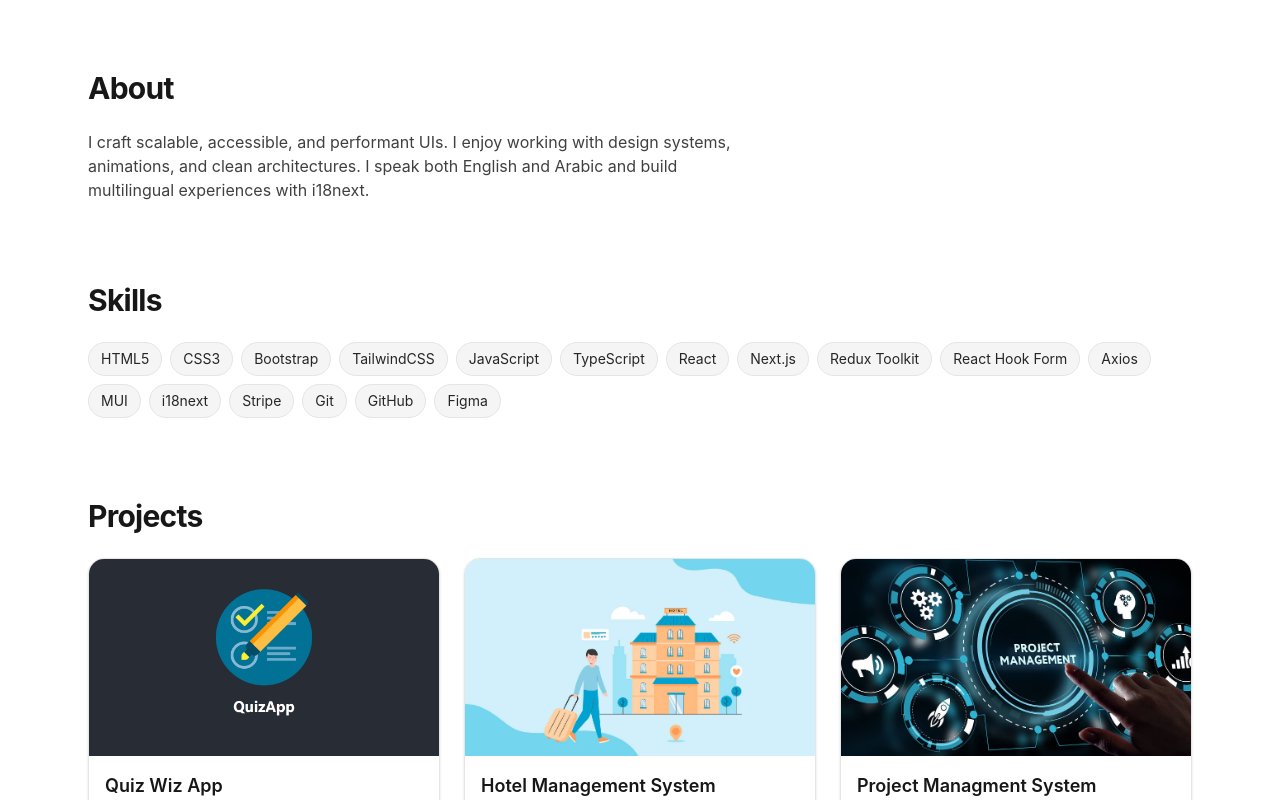
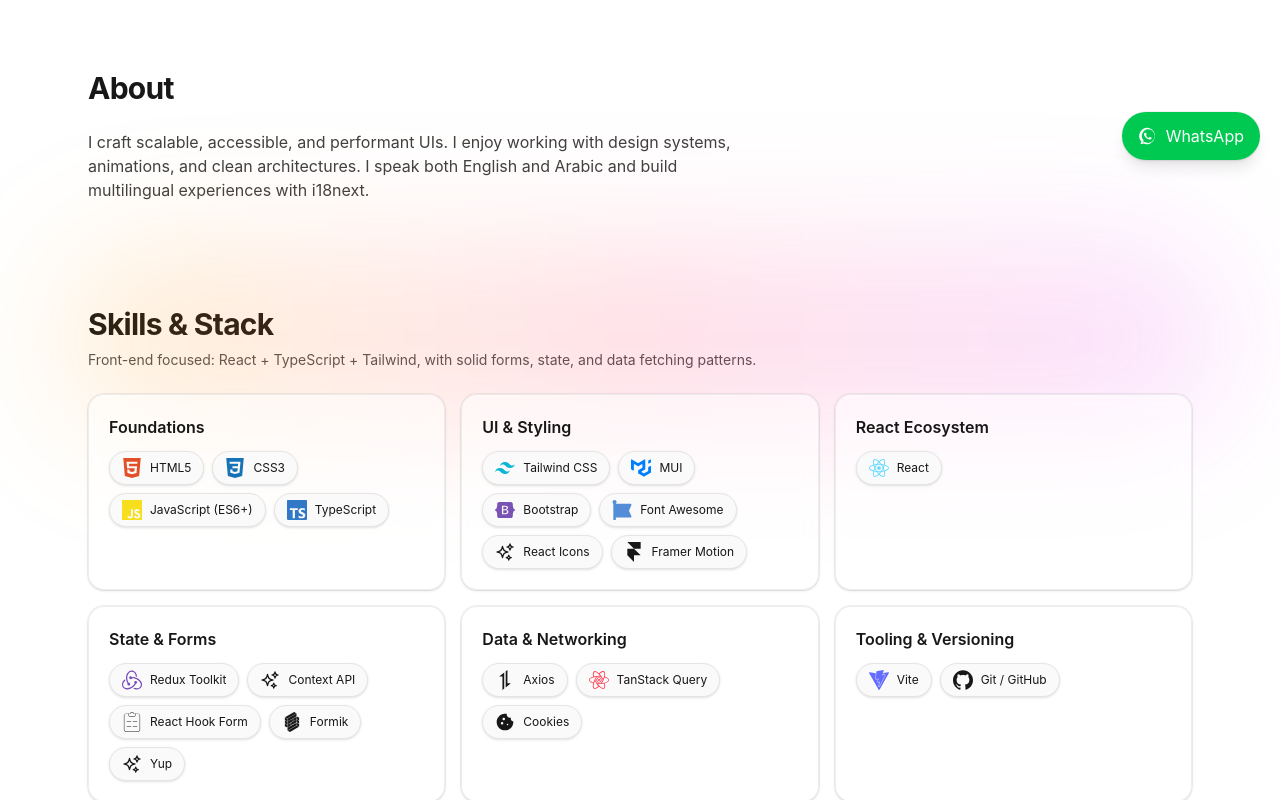
Before and after one commit to khaled955/khaledmansour, a React (Vite) app: page / in a window 1280 px wide. Shown: the part 620-1420 px from the top of the page. Built offline with nearby package versions, Linux system fonts and the light colour scheme.

Commit message:
enhance-skills

```diff
--- a/package.json
+++ b/package.json
@@ -14,6 +14,7 @@
     "framer-motion": "^12.23.12",
     "react": "^19.1.1",
     "react-dom": "^19.1.1",
+    "react-icons": "^5.5.0",
     "tailwindcss": "^4.1.11"
   },
   "devDependencies": {
--- a/src/App.tsx
+++ b/src/App.tsx
@@ -10,6 +10,7 @@ import Skills from "./components/Skills/Skills"
 import { DATA } from "./data/Data"
 import { useScrollSpy } from "./hooks/useScrollPay"
 import TypingSplash from "./components/TypingSplash/TypingSplash"
+import WhatsAppBadge from "./components/WhatsAppBadge/WhatsAppBadge"
 
 
 
@@ -47,6 +48,14 @@ function App(){
       )}
 
 
+{/* whats app badge */}
+ <WhatsAppBadge
+        phone="00966509784124"
+        message="Hi Khaled! I came from your portfolio."
+        variant="fab"
+      />
+
+
 
 
       <main aria-hidden={!splashDone} id="main" className={`min-h-screen bg-white text-neutral-900 dark:bg-neutral-950 dark:text-neutral-100 selection:bg-amber-300/60`}>
@@ -63,9 +72,13 @@ function App(){
           <About />
         </Section>
 
-        <Section id="skills" title="Skills">
-          <Skills skills={DATA.skills} />
+        <Section id="skills">
+                    <Skills skills={DATA.skills} />
+
+
         </Section>
+
+
 
         <Section id="projects" title="Projects">
           <Projects projects={DATA.projects} />
--- a/src/components/ScrollToTop/ScrollToTop.tsx
+++ b/src/components/ScrollToTop/ScrollToTop.tsx
@@ -27,7 +27,7 @@ export default function ScrollToTop() {
       transition={{ duration: 0.2 }}
       onClick={handleClick}
       aria-label="Scroll to top"
-      className="fixed bottom-6 right-6 z-40 inline-flex h-11 w-11 items-center justify-center rounded-xl bg-amber-500 text-white shadow-lg hover:bg-amber-600 focus-visible:outline-none focus-visible:ring-2 focus-visible:ring-amber-500 dark:shadow-black/30"
+      className="fixed bottom-20 right-6 z-40 inline-flex h-11 w-11 items-center justify-center rounded-xl bg-amber-500 text-white shadow-lg hover:bg-amber-600 focus-visible:outline-none focus-visible:ring-2 focus-visible:ring-amber-500 dark:shadow-black/30"
     >
       {/* Up arrow icon */}
       <svg width="20" height="20" viewBox="0 0 24 24" fill="none" stroke="currentColor" strokeWidth="2" strokeLinecap="round" strokeLinejoin="round">
--- a/src/components/Section/Section.tsx
+++ b/src/components/Section/Section.tsx
@@ -1,4 +1,4 @@
-interface Props { id: string; title: string; children: React.ReactNode }
+interface Props { id: string; title?: string; children: React.ReactNode }
 export default function Section({ id, title, children }: Props) {
   return (
     <section id={id} aria-labelledby={`${id}-title`} className="scroll-mt-24">
--- a/src/components/Skills/Skills.tsx
+++ b/src/components/Skills/Skills.tsx
@@ -1,15 +1,173 @@
-import { motion } from 'framer-motion'
-import { fadeUp } from '../../lib/Animation'
+import { motion } from "framer-motion";
+import {
+  SiHtml5, SiCss3, SiJavascript, SiTypescript, SiReact, SiTailwindcss, SiMui,
+  SiBootstrap, SiFramer, SiRedux, SiReacthookform, SiFormik, SiReactquery,
+  SiAxios, SiVite, SiGithub, SiFontawesome
+} from "react-icons/si";
+import { MdCookie } from "react-icons/md";
+import { HiOutlineSparkles } from "react-icons/hi2";
+import type { ReactNode } from "react";
 
-interface Props { skills: string[] }
-export default function Skills({ skills }: Props) {
+type Props = {
+  /** optional; if omitted we use the default list below */
+  skills?: string[];
+};
+
+const DEFAULT_SKILLS = [
+  "html","html5","css","javascript","es6","typescript",
+  "react","framer motion","tailwindcss","mui","bootstrap",
+  "redux toolkit","context","react-hook-form","formik","yup","tanstackquery","react-hot-toast",
+  "axios","cookies","vite","githup","font awesome","react icons"
+];
+
+// ----- motion helpers -----
+const fadeContainer = {
+  hidden: { opacity: 0 },
+  show: { opacity: 1, transition: { when: "beforeChildren", staggerChildren: 0.06 } }
+};
+const fadeItem = (delay = 0) => ({
+  hidden: { opacity: 0, y: 12 },
+  show: { opacity: 1, y: 0, transition: { duration: 0.45, delay } }
+});
+
+type GroupKey =
+  | "Foundations"
+  | "UI & Styling"
+  | "React Ecosystem"
+  | "State & Forms"
+  | "Data & Networking"
+  | "Tooling & Versioning";
+
+type SkillDef = {
+  name: string;
+  icon: ReactNode;
+  blurb?: string;
+};
+
+const GROUPS: Record<GroupKey, SkillDef[]> = {
+  Foundations: [
+    { name: "HTML5", icon: <SiHtml5 className="h-5 w-5 text-[#E34F26]" /> },
+    { name: "CSS3", icon: <SiCss3 className="h-5 w-5 text-[#1572B6]" /> },
+    { name: "JavaScript (ES6+)", icon: <SiJavascript className="h-5 w-5 text-[#F7DF1E]" /> },
+    { name: "TypeScript", icon: <SiTypescript className="h-5 w-5 text-[#3178C6]" /> },
+  ],
+  "UI & Styling": [
+    { name: "Tailwind CSS", icon: <SiTailwindcss className="h-5 w-5 text-[#06B6D4]" /> },
+    { name: "MUI", icon: <SiMui className="h-5 w-5 text-[#007FFF]" /> },
+    { name: "Bootstrap", icon: <SiBootstrap className="h-5 w-5 text-[#7952B3]" /> },
+    { name: "Font Awesome", icon: <SiFontawesome className="h-5 w-5 text-[#538DD7]" /> },
+    { name: "React Icons", icon: <HiOutlineSparkles className="h-5 w-5" /> },
+        { name: "Framer Motion", icon: <SiFramer className="h-5 w-5" /> },
+
+  ],
+  "React Ecosystem": [
+    { name: "React", icon: <SiReact className="h-5 w-5 text-[#61DAFB]" /> },
+  ],
+  /** New group with your forms/state libs */
+  "State & Forms": [
+    { name: "Redux Toolkit", icon: <SiRedux className="h-5 w-5 text-[#764ABC]" /> },
+    { name: "Context API", icon: <HiOutlineSparkles className="h-5 w-5" /> },
+    { name: "React Hook Form", icon: <SiReacthookform className="h-5 w-5" /> },
+    { name: "Formik", icon: <SiFormik className="h-5 w-5" /> },
+    { name: "Yup", icon: <HiOutlineSparkles className="h-5 w-5" /> },
+  ],
+  "Data & Networking": [
+    { name: "Axios", icon: <SiAxios className="h-5 w-5" /> },
+    { name: "TanStack Query", icon: <SiReactquery className="h-5 w-5 text-[#FF4154]" /> },
+    { name: "Cookies", icon: <MdCookie className="h-5 w-5" /> },
+  ],
+  "Tooling & Versioning": [
+    { name: "Vite", icon: <SiVite className="h-5 w-5 text-[#646CFF]" /> },
+    { name: "Git / GitHub", icon: <SiGithub className="h-5 w-5" /> },
+  ],
+};
+
+/** optional: filter by provided skills so the UI stays truthful */
+function filterToProvided(all: Record<GroupKey, SkillDef[]>, provided?: string[]) {
+  if (!provided || !provided.length) return all;
+  const set = new Set(
+    provided.map(s => s.trim().toLowerCase().replace(/\s+/g, ""))
+      .map(s => (s === "githup" ? "github" : s)) // normalize common typo
+  );
+  const m: Record<GroupKey, SkillDef[]> = { ...all };
+  (Object.keys(m) as GroupKey[]).forEach((g) => {
+    m[g] = m[g].filter(def => {
+      const key = def.name.toLowerCase().replace(/\s+|[()]/g, "");
+      // loose match so "react-hook-form" ~ "react hook form"
+      return Array.from(set).some(s => key.includes(s) || s.includes(key));
+    });
+  });
+  return m;
+}
+
+export default function Skills({ skills = DEFAULT_SKILLS }: Props) {
+  const data = filterToProvided(GROUPS, skills);
+
   return (
-    <motion.ul role="list" className="flex flex-wrap gap-2" initial="hidden" whileInView="show" viewport={{ once: true }}>
-      {skills.map((s, i) => (
-        <motion.li key={s} variants={fadeUp(i * 0.03)} className="px-3 py-1.5 rounded-full text-sm bg-neutral-100 dark:bg-neutral-800 text-neutral-800 dark:text-neutral-200 border border-neutral-200 dark:border-neutral-700">
-          {s}
-        </motion.li>
-      ))}
-    </motion.ul>
-  )
+    <section id="skills" aria-labelledby="skills-title" className="relative scroll-mt-24">
+      {/* ambient glow */}
+      <div
+        aria-hidden="true"
+        className="pointer-events-none absolute -inset-x-8 -top-16 h-48 rounded-full
+                   bg-gradient-to-r from-amber-500/15 via-rose-500/15 to-fuchsia-500/15 blur-3xl"
+      />
+      <header className="mb-6">
+        <h2 id="skills-title" className="text-2xl sm:text-3xl font-bold tracking-tight">Skills & Stack</h2>
+        <p className="mt-2 text-sm text-neutral-600 dark:text-neutral-400">
+          Front-end focused: React + TypeScript + Tailwind, with solid forms, state, and data fetching patterns.
+        </p>
+      </header>
+
+      <motion.div
+        variants={fadeContainer}
+        initial="hidden"
+        whileInView="show"
+        viewport={{ once: true, amount: 0.2 }}
+        className="grid gap-4 sm:grid-cols-2 lg:grid-cols-3"
+      >
+        {(Object.keys(data) as GroupKey[]).map((group, gi) => {
+          const list = data[group];
+          if (!list.length) return null;
+
+          return (
+            <motion.article
+              key={group}
+              variants={fadeItem(gi * 0.03)}
+              whileHover={{ y: -4 }}
+              transition={{ type: "spring", stiffness: 320, damping: 26 }}
+              className="group relative overflow-hidden rounded-2xl border border-neutral-200/70 bg-white/70 p-5 shadow-sm ring-1 ring-black/5
+                         backdrop-blur supports-[backdrop-filter]:bg-white/50 dark:border-neutral-800 dark:bg-zinc-900/50"
+            >
+              <header className="mb-3 flex items-center gap-2">
+                <h3 className="text-base font-semibold">{group}</h3>
+              </header>
+
+              <ul className="flex flex-wrap gap-2">
+                {list.map((s, i) => (
+                  <motion.li
+                    key={s.name}
+                    variants={fadeItem(i * 0.02)}
+                    className="group/skill relative flex items-center gap-2 rounded-full border border-neutral-200 bg-neutral-50
+                               px-3 py-1.5 text-xs text-neutral-900 shadow-sm transition
+                               hover:-translate-y-0.5 hover:border-amber-300 hover:bg-amber-50
+                               dark:border-neutral-700 dark:bg-neutral-800 dark:text-neutral-100
+                               dark:hover:border-amber-500/40 dark:hover:bg-neutral-800/80"
+                  >
+                    {s.icon}
+                    <span>{s.name}</span>
+                  </motion.li>
+                ))}
+              </ul>
+
+              <div
+                aria-hidden="true"
+                className="pointer-events-none absolute inset-x-0 bottom-0 h-0.5 opacity-0 transition-opacity
+                           group-hover:opacity-100 bg-gradient-to-r from-amber-500 via-rose-500 to-fuchsia-500"
+              />
+            </motion.article>
+          );
+        })}
+      </motion.div>
+    </section>
+  );
 }
--- /dev/null
+++ b/src/components/WhatsAppBadge/WhatsAppBadge.tsx
@@ -0,0 +1,71 @@
+import { useMemo } from "react";
+
+type Props = {
+  phone: string;                  // e.g. "00966509784124" or "+966509784124"
+  message?: string;               // optional prefilled text
+  variant?: "fab" | "chip";       // floating action button or inline badge
+  className?: string;
+};
+
+function normalize(phone: string) {
+  let digits = phone.replace(/\D/g, ""); // keep numbers only
+  if (digits.startsWith("00")) digits = digits.slice(2); // handle 00 prefix
+  return digits; // wa.me expects international number without '+' or spaces
+}
+
+export default function WhatsAppBadge({
+  phone,
+  message = "Hi Khaled! I came from your portfolio.",
+  variant = "fab",
+  className = "",
+}: Props) {
+  const href = useMemo(() => {
+    const digits = normalize(phone);
+    const q = new URLSearchParams({ text: message }).toString();
+    return `https://wa.me/${digits}?${q}`;
+  }, [phone, message]);
+
+  const common =
+    "inline-flex items-center gap-2 select-none ring-1 ring-black/5 transition focus:outline-none focus-visible:ring-2 focus-visible:ring-green-600";
+
+  if (variant === "fab") {
+    return (
+      <a
+        href={href}
+        target="_blank"
+        rel="noopener noreferrer"
+        aria-label="Chat on WhatsApp"
+        className={`fixed bottom-5 right-5 z-50 rounded-full bg-green-500 px-4 py-3 text-white shadow-lg hover:shadow-xl ${common} ${className}`}
+      >
+        <WhatsAppIcon className="h-5 w-5" />
+        <span className="hidden sm:inline">WhatsApp</span>
+      </a>
+    );
+  }
+
+  // "chip" inline badge (use inside your Contact section or footer)
+  return (
+    <a
+      href={href}
+      target="_blank"
+      rel="noopener noreferrer"
+      className={`rounded-full border border-green-500/30 bg-green-500/10 px-3 py-1 text-sm font-medium text-green-700 hover:bg-green-500/15 dark:text-green-300 ${common} ${className}`}
+      aria-label="Contact me on WhatsApp"
+      title="Contact me on WhatsApp"
+    >
+      <WhatsAppIcon className="h-4 w-4" />
+      <span>Contact on WhatsApp</span>
+    </a>
+  );
+}
+
+function WhatsAppIcon({ className = "" }: { className?: string }) {
+  return (
+    <svg viewBox="0 0 32 32" aria-hidden="true" className={className}>
+      <path
+        fill="currentColor"
+        d="M16 2.67A13.33 13.33 0 0 0 5.2 24.7L4 29.33l4.7-1.2A13.33 13.33 0 1 0 16 2.67Zm0 2.66a10.67 10.67 0 0 1 9.17 16.17l-.35.55a10.67 10.67 0 0 1-13.2 3.8l-.6-.27-2.7.7.7-2.7-.27-.6A10.67 10.67 0 0 1 16 5.33Zm-5.03 5.9c.2-.4.45-.47.74-.47h.55c.17 0 .4-.03.62.47s.78 1.9.85 2.03c.07.13.1.27.02.44-.1.2-.15.32-.3.5-.15.18-.32.4-.45.54-.15.15-.3.32-.13.6.17.27.77 1.27 1.66 2.06 1.14 1.02 2.1 1.34 2.4 1.5.3.17.47.15.64-.1.17-.25.74-.87.94-1.18.2-.3.4-.25.66-.15.27.1 1.7.8 1.98.95.28.15.47.22.54.35.07.13.07.75-.17 1.46-.25.7-1.45 1.39-2 1.42-.54.03-1.06.27-3.57-.73-3.03-1.21-4.98-4.2-5.13-4.4-.15-.2-1.23-1.64-1.23-3.14 0-1.5.78-2.23.98-2.43Z"
+      />
+    </svg>
+  );
+}
--- a/src/data/Data.tsx
+++ b/src/data/Data.tsx
@@ -1,5 +1,5 @@
 import type { Project } from "../types/Types";
-import quizz from "../assets/ProjectsPhoo/quizzApp.png"
+import quizz from "../assets/ProjectsPhoo/QuizzApp/quizz.png"
 import hotel from "../assets/ProjectsPhoo/hotel-managment-system.jpg"
 import book from "../assets/ProjectsPhoo/book-store.jpg"
 import projectManagment from "../assets/ProjectsPhoo/project_management.avif"
@@ -31,10 +31,12 @@ export const DATA = {
   socials: {
     github: 'https://github.com/khaled955',
     linkedin: 'https://www.linkedin.com/in/',
-    email: 'mailto:your@email.com',
+    email: 'khaledmansour104@yahoo.com',
   },
   skills: [
-    'HTML5','CSS3','Bootstrap','TailwindCSS','JavaScript','TypeScript','React','Next.js','Redux Toolkit','React Hook Form','Axios','MUI','i18next','Stripe','Git','GitHub','Figma'
+    'HTML5','CSS3','Bootstrap','TailwindCSS','JavaScript','TypeScript','React','Next.js','Redux Toolkit','React Hook Form','Axios','MUI','Stripe','Git','GitHub',
+
+    'Figma',`formik`,`Yup`,`Vite`,`Figma`,`Context`,`JQuery`,`Font Awesome`,`Framer Motion`,`TanStack Query`,`Cookies`
   ],
   projects: [
     {
```
Also changed, not shown: src/assets/ProjectsPhoo/QuizzApp/quizz.png (added), 1 other file (tests, documents, lock files or other folders).
